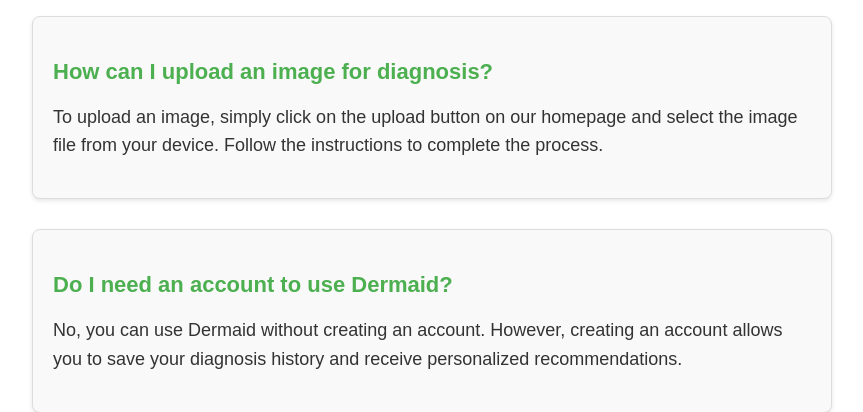
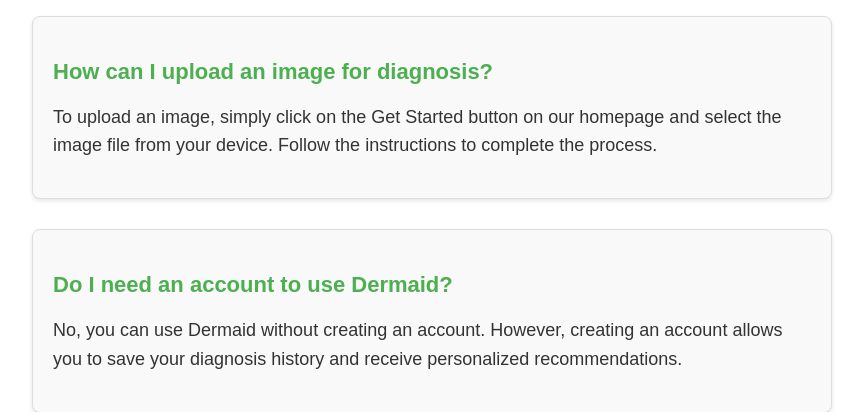
Before and after one commit to radubotchway/AI-Based-Skin-Disease-Diagnosis-Tool, a Flask app: page /faq.html in a window 1280 px wide. Shown: the part 681-1093 px from the top of the page, without its empty margins (208-1071 px from the left). Run offline with Flask 3, Linux system fonts and the light colour scheme; some libraries are stand-ins or nearby versions.

Commit message:
changes made to faq and upload pages

```diff
--- a/templates/faq.html
+++ b/templates/faq.html
@@ -170,7 +170,7 @@
                     </div>
                     <div class="faq-item">
                         <h3>How can I upload an image for diagnosis?</h3>
-                        <p>To upload an image, simply click on the upload button on our homepage and select the image file from your device. Follow the instructions to complete the process.</p>
+                        <p>To upload an image, simply click on the Get Started button on our homepage and select the image file from your device. Follow the instructions to complete the process.</p>
                     </div>
                     <div class="faq-item">
                         <h3>Do I need an account to use Dermaid?</h3>
--- a/templates/upload.html
+++ b/templates/upload.html
@@ -258,7 +258,7 @@
         <section id="upload-image">
             <div class="container">
                 <h2>Upload Image</h2>
-                <p>Instructions: Clear guidelines on how to take and upload a photo of the affected skin area.</p>
+                <!-- <p>Instructions: Clear guidelines on how to take and upload a photo of the affected skin area.</p> -->
                 <form method="post" enctype="multipart/form-data">
                     <div id="drop-area">
                         <div class="form-group">
```
Also changed, not shown: uploads/uploaded_image.jpg.
